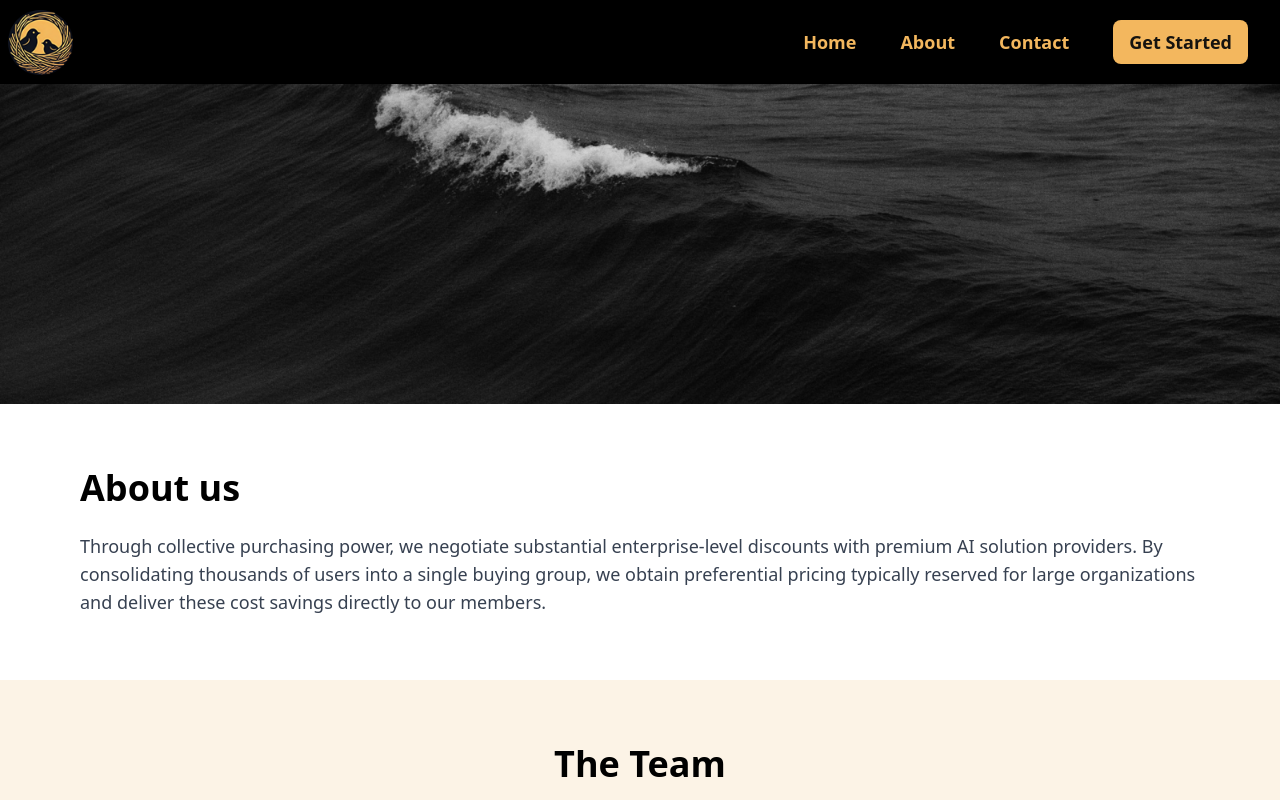
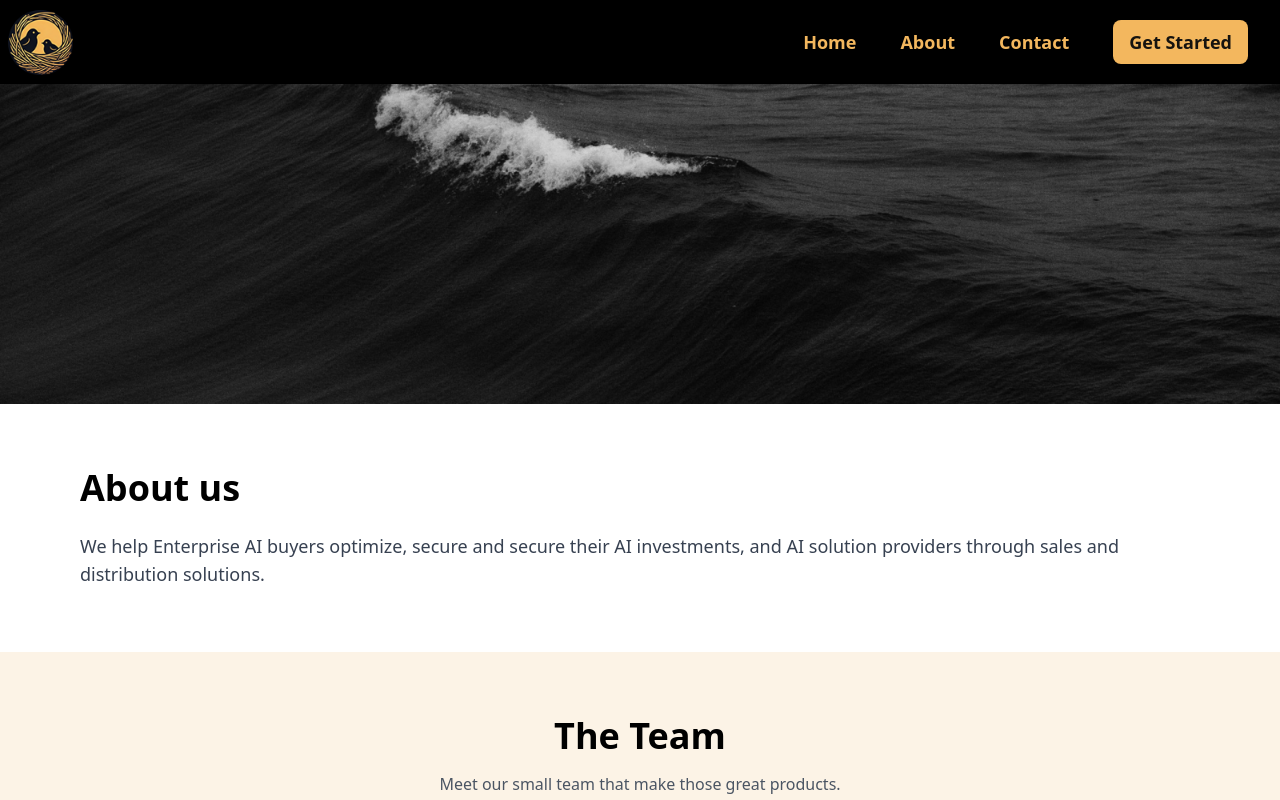
Before and after one commit to professionalnest/website, a Next.js app: page /about in a window 1280 px wide. Shown: the top 800 px of the page. Built offline with nearby package versions, Linux system fonts and the light colour scheme; no server answers.

Commit message:
Implemented new architecture fir about page

```diff
--- a/src/app/about/page.tsx
+++ b/src/app/about/page.tsx
@@ -1,6 +1,7 @@
 import Banner from '@/components/Banner'
 import TeamPanel from '@/components/TeamPanel'
 import ConnectWithUs from '@/components/ConnectWithUs'
+import { aboutPageLabels } from '@/utils/labels'
 
 export default function About() {
     return (
@@ -11,7 +12,7 @@ export default function About() {
             <section className="container mx-auto max-w-6xl px-4 py-8 sm:py-16">
                 <h1 className="text-3xl sm:text-4xl font-bold mb-4 sm:mb-6 text-black">About us</h1>
                 <p className="text-gray-700 text-base sm:text-lg">
-                    Through collective purchasing power, we negotiate substantial enterprise-level discounts with premium AI solution providers. By consolidating thousands of users into a single buying group, we obtain preferential pricing typically reserved for large organizations and deliver these cost savings directly to our members.
+                    {aboutPageLabels.description}
                 </p>
             </section>
 
```
